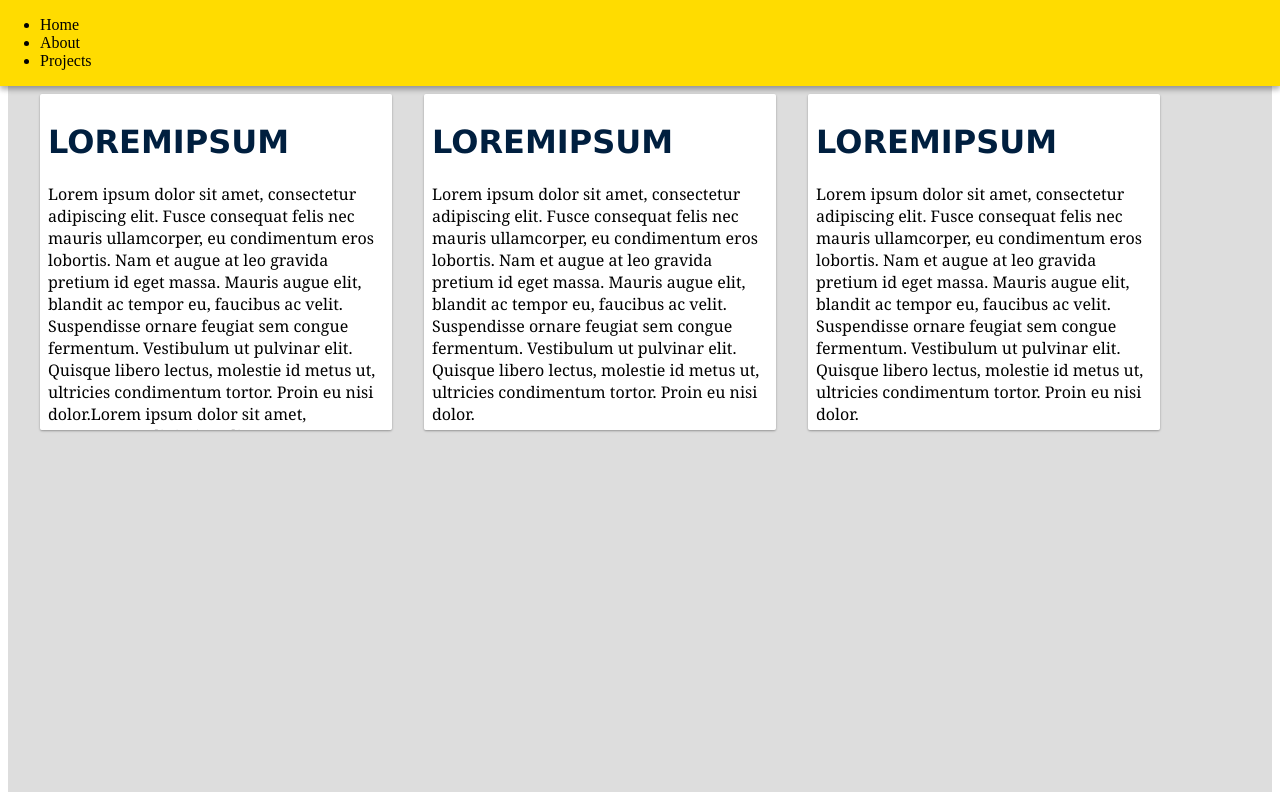
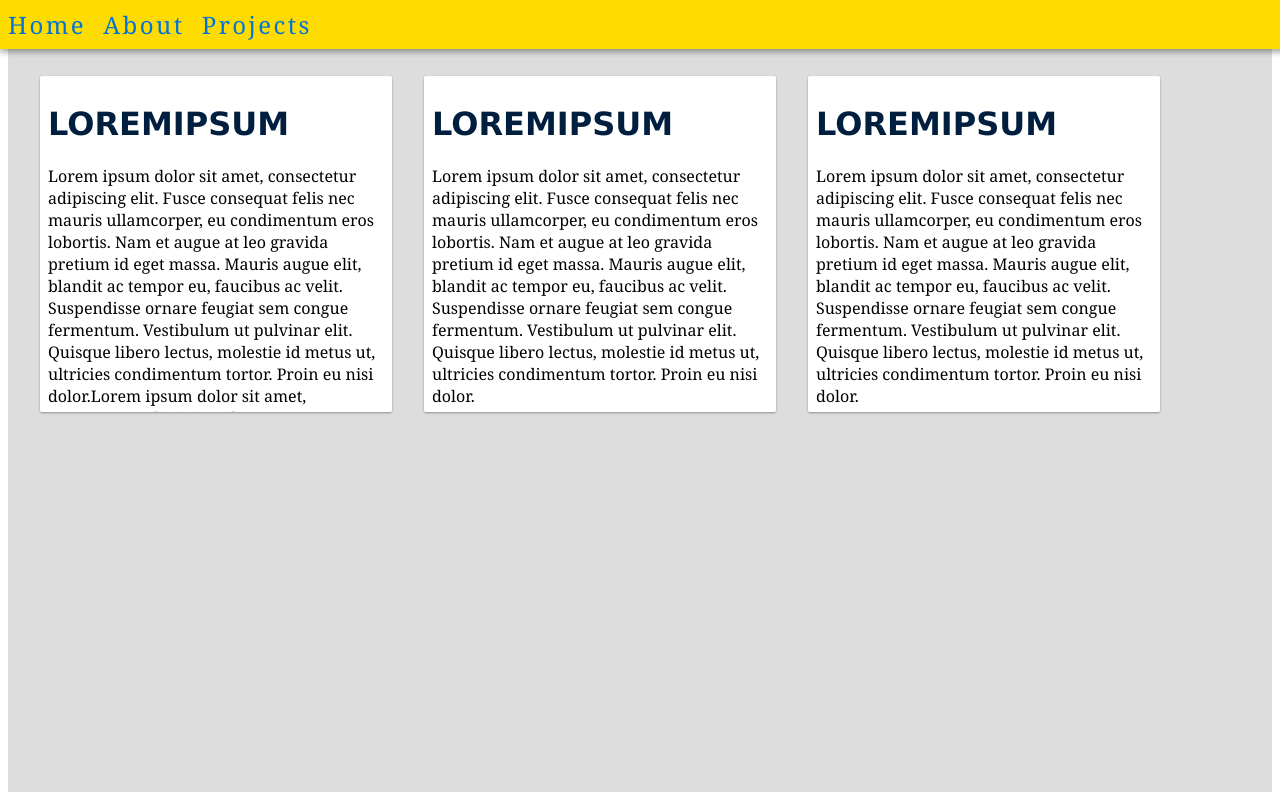
Before and after one commit to bepox/06Jan16, a plain HTML site: page index.html in a window 1280 px wide. Drawn offline with Linux system fonts and the light colour scheme.

Commit message:
before adding images

```diff
--- a/css/main.css
+++ b/css/main.css
@@ -24,6 +24,7 @@ html
     right: 0px;
     height: auto;
     width: 100vw;
+    padding: 0.5em;
 }
 
 .headlineText
@@ -63,3 +64,33 @@ html
 {
     box-shadow: 0 10px 20px rgba(0,0,0,0.19), 0 6px 6px rgba(0,0,0,0.23);
 }
+ul
+{
+    list-style-type: none;
+    margin: 0;
+    padding: 0;
+}
+
+li
+{
+    float: left;
+    display: inline-flex;
+    font-size: 150%;
+    font-family: Georgia, serif;
+    letter-spacing: 0.1em;
+}
+
+a
+{
+    text-decoration: none;
+    color: #0074D9;
+}
+
+a:hover
+{
+    color: #7FDBFF;
+}
+a:visited
+{
+    color: #001f3f;
+}
--- a/index.html
+++ b/index.html
@@ -8,13 +8,13 @@
     <body class="bodywrapper">
         <nav class="navigationBar">
             <ul>
-                <li>Home</li>
-                <li>About</li>
-                <li>Projects</li>
+                <li> <a href="index.html"> Home &nbsp;</a> </li>
+                <li> <a href="about.html"> About &nbsp;</a> </li>
+                <li> <a href="projects.html"> Projects &nbsp;</a> </li>
             </ul>
         </nav>
         <!-- NEED SPACE FROM NAVBAR -->
-        <br><br><br>
+        <br><br>
         <!--END -->
         <div class="informationContainer informationContainer-1">
             <h1 class="headlineText">LOREMIPSUM</h1>
```
